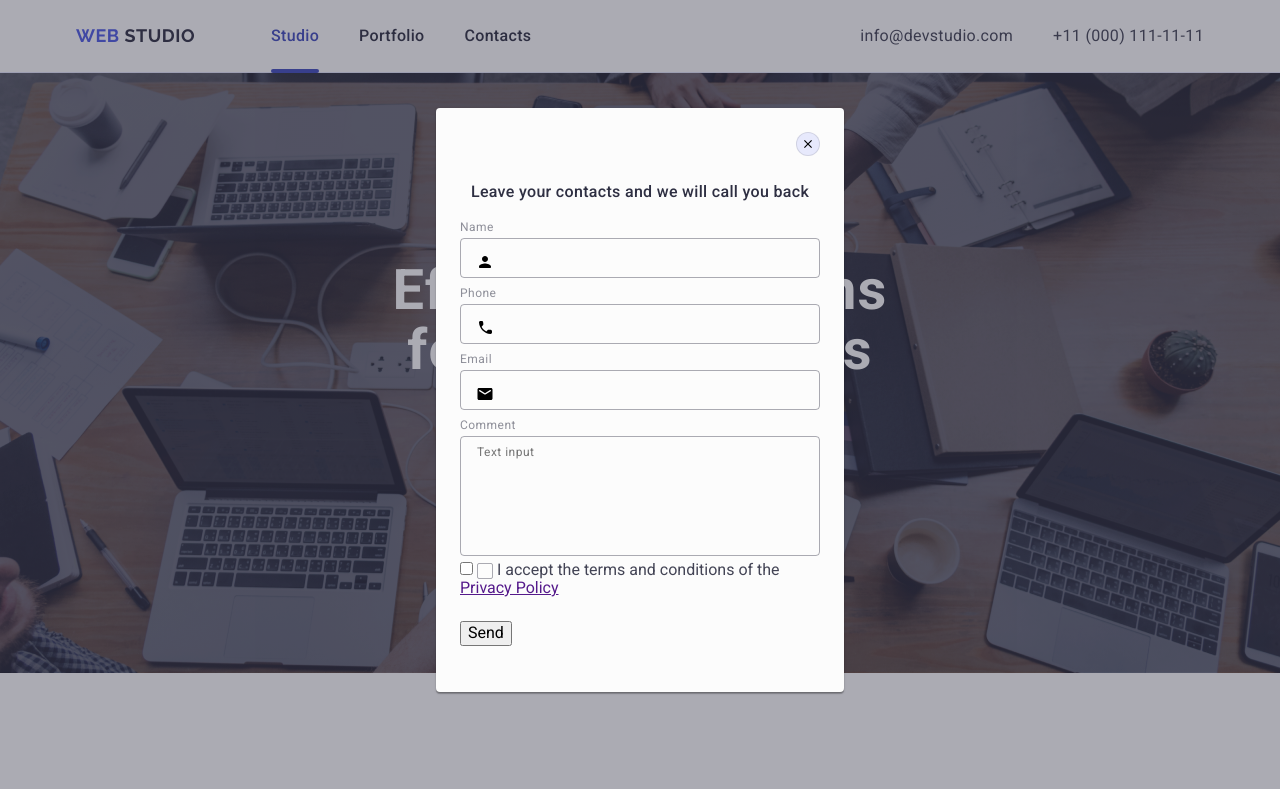
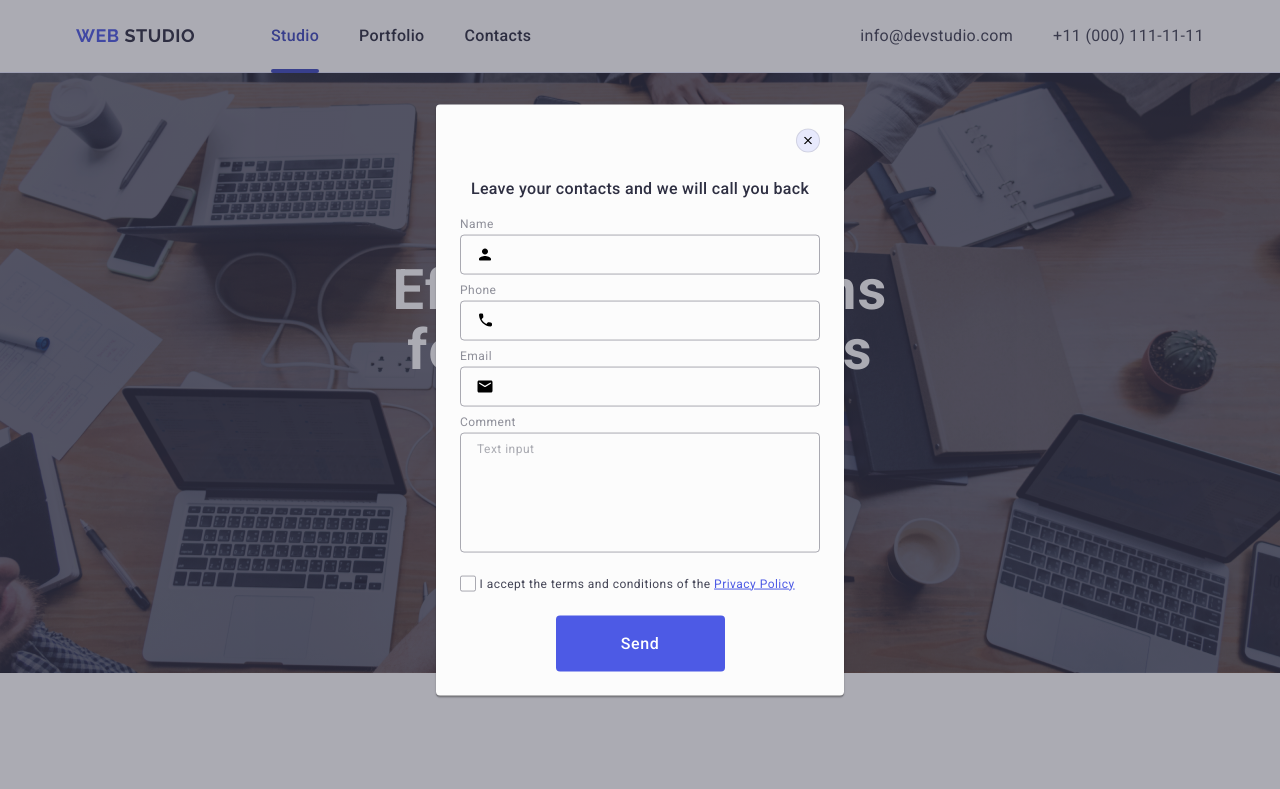
Before and after one commit to AnastasiaIshchenko/homework05new, a plain HTML site: page index.html in a window 1280 px wide. Shown: the top 789 px of the page. Drawn offline with nearby package versions, Linux system fonts and the light colour scheme.

Commit message:
modal section

```diff
--- a/css/styles.css
+++ b/css/styles.css
@@ -612,6 +612,12 @@ fill: #ffffff;
     letter-spacing: 0.02em;
     margin-bottom: 16px;
 }
+.review-form-field-wrapper {
+    margin-bottom: 8px;
+}
+.review-form-field-wrapper.comment {
+    margin-bottom: 16px;
+}
 .review-form-field-label {
     font-size: 12px;
     font-weight: 400;
@@ -630,7 +636,7 @@ background-color: transparent;
 outline: transparent;
 transition: border-color 250ms cubic-bezier(0.4, 0, 0.2, 1);
 padding-left: 38px;
-margin-bottom: 8px;
+
 }
 .review-form-field:focus {
     border-color: #4D5AE5;
@@ -665,6 +671,9 @@ fill: #4D5AE5;
 .review-form-message:focus {
     border-color: #4D5AE5;
 }
+.review-form-message::placeholder {
+    color: rgba(46, 47, 66, 0.4);
+}
 .review-form-checkbox-wrapper {
 margin-bottom: 24px;
 }
@@ -678,4 +687,44 @@ margin-bottom: 24px;
     align-items: center;
     justify-content: center;
     fill: transparent;
+    cursor: pointer;
 }
+.review-form-checkbox-label {
+    font-size: 12px;
+    font-weight: 400;
+    line-height: 1.17;
+    letter-spacing: 0.04em;
+}
+.privacy-policy-link {
+    font-size: 12px;
+    font-weight: 400;
+    line-height: 1.17px;
+    letter-spacing: 0.04em;
+    text-decoration-line: underline;
+    color: #4D5AE5;
+}
+.review-form-checkbox:checked
++ .review-form-checkbox-label
+.review-form-own-checkbox{
+fill:#F4F4FD;
+background-color: #404bbf;
+border: none;
+}
+.review-form-btn {
+    display: block;
+
+    min-width: 169px;
+    height: 56px;
+    font-size: 16px;
+    font-weight: 500;
+    line-height: 1.5;
+    letter-spacing: 0.04em;
+    cursor: pointer;
+    margin-left: auto;
+    margin-right: auto;
+    background-color: #4D5AE5;
+    color:#FFFFFF;
+    border: none;
+    border-radius: 4px;
+    transition: background-color 250ms cubic-bezier(0.4, 0, 0.2, 1);
+}
--- a/index.html
+++ b/index.html
@@ -368,7 +368,7 @@
             </div>
             <div class="subscribe">
                 <p class="subscribe-para">Subscribe</p>
-                <form action="">
+                <form class="subscribe-form">
                     <label class="footer-form-field-label" for="user-email">
                         <input type="email" class="footer-form-field-subscribe" name="user-email" id="user-email" placeholder="E-mail">
                     </label>
@@ -417,12 +417,12 @@
                         </svg>
                     </div>
                 </div>
-                <div class="review-form-field-wrapper">
+                <div class="review-form-field-wrapper comment">
                     <label class="review-form-field-label" for="user-comment">Comment</label>
                     <textarea name="user-comment" id="user-comment" class="review-form-message" placeholder="Text input"></textarea>
                 </div>
                 <div class="review-form-checkbox-wrapper">
-                    <input class="review-form-checkbox" type="checkbox" name="user-policy" id="user-policy" value="true" required>
+                    <input class="review-form-checkbox visually-hidden" type="checkbox" name="user-policy" id="user-policy" value="true" required>
                     <label for="user-policy" class="review-form-checkbox-label">
                         <span class="review-form-own-checkbox">
                             <svg class="reviw-form-own-checkbox-icon" width="10" height="8">
```
